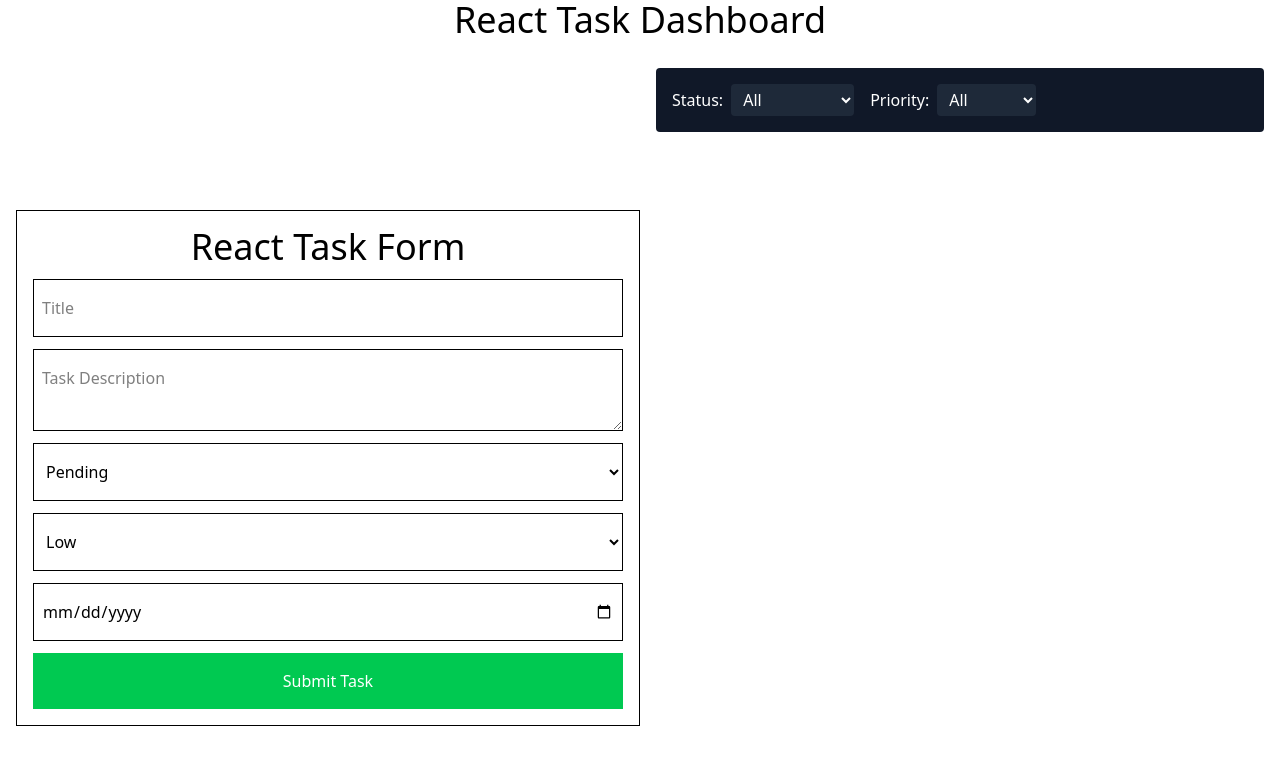
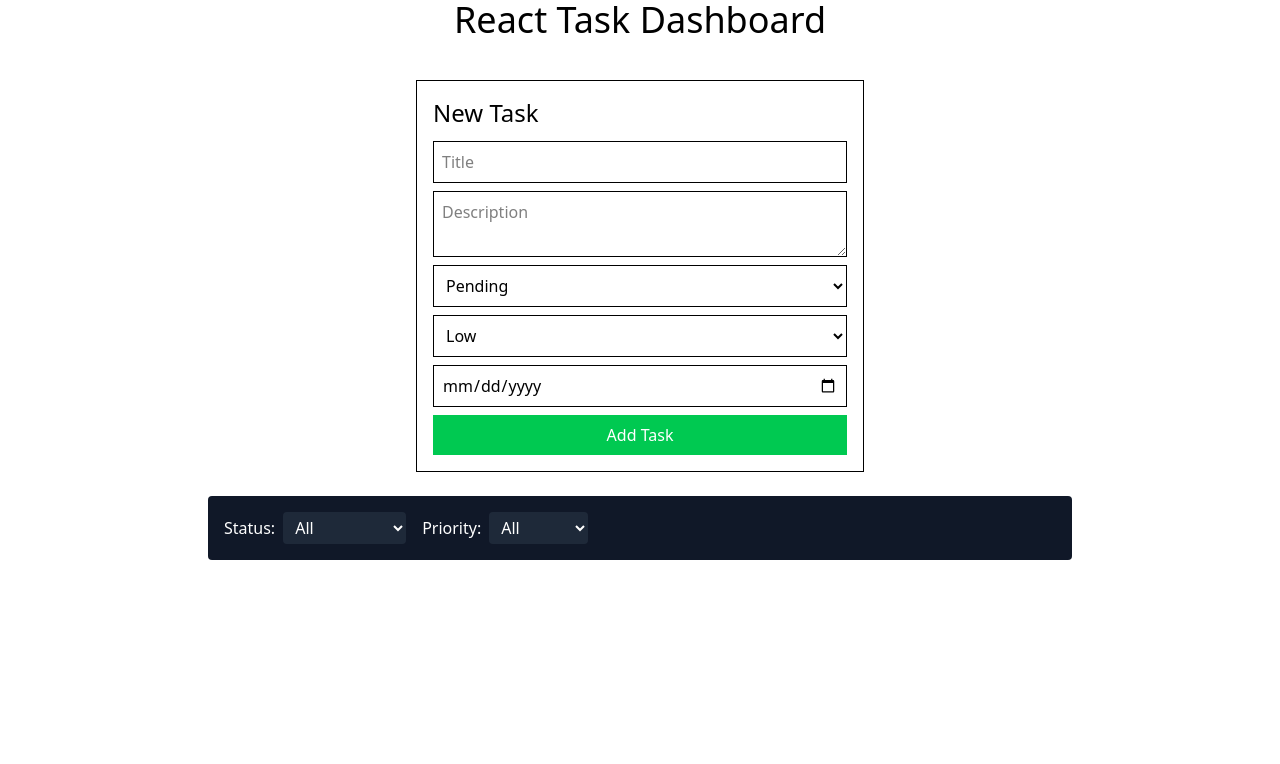
Before and after one commit to KaeTheDev/React-Dashboard-Application, a React (Vite) app: page / in a window 1280 px wide. Shown: the top 764 px of the page. Built offline with nearby package versions, Linux system fonts and the light colour scheme.

Commit message:
Added editing functionality and updated the layout for the components

```diff
--- a/src/App.tsx
+++ b/src/App.tsx
@@ -1,80 +1,201 @@
-import { useEffect, useState } from "react";
+// import { useEffect, useState } from "react";
+// import { TaskForm } from "./components/TaskForm/TaskForm";
+// import { TaskList } from "./components/TaskList/TaskList";
+// import { Dashboard } from "./components/Dashboard/Dashboard";
+// import type { Task, TaskFormData, TaskStatus } from "./types";
+// import { v4 as uuid } from "uuid";
+// import { loadTasksFromLocalStorage } from "./utils/taskUtils";
+// import { deleteTaskFromLocalStorage } from "./utils/taskUtils";
+// import { TaskFilter } from "./components/TaskFilter/TaskFilter";
+
+// function App() {
+//   const [tasks, setTasks] = useState<Task[]>([]);
+//   const [filters, setFilters] = useState<{
+//     status?: TaskStatus;
+//     priority?: "low" | "medium" | "high";
+//   }>({});
+
+//   // Load saved tasks when the page loads
+//   useEffect(() => {
+//     const saved = loadTasksFromLocalStorage();
+//     setTasks(saved);
+//   }, []);
+
+//   const handleTaskSubmit = (task: TaskFormData) => {
+//     // Convert TaskFormData -> Task (with ID)
+//     const newTask: Task = {
+//       ...task,
+//       id: uuid(),
+//     };
+
+//     // Add new task into React state
+//     setTasks((prev) => {
+//       const updatedTasks = [...prev, newTask];
+
+//       localStorage.setItem("tasks", JSON.stringify(updatedTasks));
+
+//       return updatedTasks;
+//     });
+//   };
+
+//   const handleStatusChange = (taskId: string, newStatus: TaskStatus) => {
+//     setTasks((prev) =>
+//       prev.map((t) => (t.id === taskId ? { ...t, status: newStatus } : t))
+//     );
+//   };
+
+//   const handleDelete = (taskId: string) => {
+//     // Delete from localStorage first and get updated tasks
+//     const updatedTasks = deleteTaskFromLocalStorage(taskId);
+
+//     // Update React state
+//     setTasks(updatedTasks);
+//   };
+
+//   // Filter Task before passing to TaskList
+//   const filteredTasks = tasks.filter((task) => {
+//     let matches = true;
+
+//     if (filters.status) {
+//       matches = matches && task.status === filters.status;
+//     }
+//     if (filters.priority) {
+//       matches = matches && task.priority === filters.priority;
+//     }
+
+//     return matches;
+//   });
+
+//   return (
+//     <>
+//       <h1 className="flex justify-center text-4xl mb-3">React Task Dashboard</h1>
+//       <Dashboard>
+//         <div className="md:w-1/2">
+//           <TaskForm onSubmit={handleTaskSubmit} />
+//         </div>
+
+//         <div className="md:w-1/2 flex flex-col gap-4">
+//           <TaskFilter
+//             onFilterChange={(newFilters) =>
+//               setFilters((prev) => ({ ...prev, ...newFilters }))
+//             }
+//           />
+//           <TaskList
+//             tasks={filteredTasks}
+//             onStatusChange={handleStatusChange}
+//             onDelete={handleDelete}
+//           />
+//         </div>
+//       </Dashboard>
+//     </>
+//   );
+// }
+
+// export default App;
+
+// import { useState, useEffect } from "react";
+// import { TaskForm } from "./components/TaskForm/TaskForm";
+// import { TaskList } from "./components/TaskList/TaskList";
+// import type { Task, TaskStatus } from "./types";
+// import { loadTasksFromLocalStorage, deleteTaskFromLocalStorage} from "./utils/taskUtils";
+
+// function App() {
+//   const [tasks, setTasks] = useState<Task[]>([]);
+//   const [editingTask, setEditingTask] = useState<Task | null>(null);
+
+//   useEffect(() => {
+//     setTasks(loadTasksFromLocalStorage());
+//   }, []);
+
+//   const handleSubmit = (task: Task) => {
+//     if (editingTask) {
+//       // Update task
+//       setTasks(prev => prev.map(t => t.id === task.id ? task : t));
+//       setEditingTask(null);
+//     } else {
+//       // Add task
+//       setTasks(prev => [...prev, task]);
+//     }
+//   };
+
+//   const handleStatusChange = (taskId: string, status: TaskStatus) => {
+//     setTasks(prev => prev.map(t => t.id === taskId ? { ...t, status } : t));
+//   };
+
+//   const handleDelete = (taskId: string) => {
+//     const updated = deleteTaskFromLocalStorage(taskId);
+//     setTasks(updated);
+//   };
+
+//   const handleEdit = (task: Task) => setEditingTask(task);
+
+//   return (
+//     <div className="flex flex-col items-center">
+//       <TaskForm onSubmit={handleSubmit} initialData={editingTask || undefined} />
+//       <TaskList tasks={tasks} onStatusChange={handleStatusChange} onDelete={handleDelete} onEdit={handleEdit} />
+//     </div>
+//   );
+// }
+
+// export default App;
+
+import { useState, useEffect } from "react";
 import { TaskForm } from "./components/TaskForm/TaskForm";
 import { TaskList } from "./components/TaskList/TaskList";
 import { Dashboard } from "./components/Dashboard/Dashboard";
-import type { Task, TaskFormData, TaskStatus } from "./types";
-import { v4 as uuid } from "uuid";
-import { loadTasksFromLocalStorage } from "./utils/taskUtils";
-import { deleteTaskFromLocalStorage } from "./utils/taskUtils";
 import { TaskFilter } from "./components/TaskFilter/TaskFilter";
+import type { Task, TaskStatus } from "./types";
+import { loadTasksFromLocalStorage, deleteTaskFromLocalStorage } from "./utils/taskUtils";
 
 function App() {
   const [tasks, setTasks] = useState<Task[]>([]);
-  const [filters, setFilters] = useState<{
-    status?: TaskStatus;
-    priority?: "low" | "medium" | "high";
-  }>({});
+  const [editingTask, setEditingTask] = useState<Task | null>(null);
+  const [filters, setFilters] = useState<{ status?: TaskStatus; priority?: 'low' | 'medium' | 'high' }>({});
 
-  // Load saved tasks when the page loads
   useEffect(() => {
-    const saved = loadTasksFromLocalStorage();
-    setTasks(saved);
+    setTasks(loadTasksFromLocalStorage());
   }, []);
 
-  const handleTaskSubmit = (task: TaskFormData) => {
-    // Convert TaskFormData -> Task (with ID)
-    const newTask: Task = {
-      ...task,
-      id: uuid(),
-    };
-
-    // Add new task into React state
-    setTasks((prev) => {
-      const updatedTasks = [...prev, newTask];
-
-      localStorage.setItem("tasks", JSON.stringify(updatedTasks));
-
-      return updatedTasks;
-    });
+  // Handle create/edit
+  const handleSubmit = (task: Task) => {
+    if (editingTask) {
+      setTasks(prev => prev.map(t => t.id === task.id ? task : t));
+      setEditingTask(null);
+    } else {
+      setTasks(prev => [...prev, task]);
+    }
   };
 
-  const handleStatusChange = (taskId: string, newStatus: TaskStatus) => {
-    setTasks((prev) =>
-      prev.map((t) => (t.id === taskId ? { ...t, status: newStatus } : t))
-    );
+  const handleStatusChange = (taskId: string, status: TaskStatus) => {
+    setTasks(prev => prev.map(t => t.id === taskId ? { ...t, status } : t));
   };
 
   const handleDelete = (taskId: string) => {
-    // Delete from localStorage first and get updated tasks
-    const updatedTasks = deleteTaskFromLocalStorage(taskId);
-
-    // Update React state
-    setTasks(updatedTasks);
+    const updated = deleteTaskFromLocalStorage(taskId);
+    setTasks(updated);
   };
 
-  // Filter Task before passing to TaskList
-  const filteredTasks = tasks.filter((task) => {
+  const handleEdit = (task: Task) => setEditingTask(task);
+
+  // Apply filters
+  const filteredTasks = tasks.filter(task => {
     let matches = true;
-
-    if (filters.status) {
-      matches = matches && task.status === filters.status;
-    }
-    if (filters.priority) {
-      matches = matches && task.priority === filters.priority;
-    }
-
+    if (filters.status) matches = matches && task.status === filters.status;
+    if (filters.priority) matches = matches && task.priority === filters.priority;
     return matches;
   });
 
   return (
     <>
-      <h1 className="flex justify-center text-4xl mb-3">React Task Dashboard</h1>
+      <h1 className="flex justify-center text-4xl mb-6">React Task Dashboard</h1>
       <Dashboard>
-        <div className="md:w-1/2">
-          <TaskForm onSubmit={handleTaskSubmit} />
+        {/* Form Column */}
+        <div className="w-full max-w-4xl mx-auto">
+          <TaskForm onSubmit={handleSubmit} initialData={editingTask || undefined} />
         </div>
 
-        <div className="md:w-1/2 flex flex-col gap-4">
+        {/* List Column */}
+        <div className="w-full max-w-4xl mx-auto flex flex-col gap-4">
           <TaskFilter
             onFilterChange={(newFilters) =>
               setFilters((prev) => ({ ...prev, ...newFilters }))
@@ -84,6 +205,7 @@ function App() {
             tasks={filteredTasks}
             onStatusChange={handleStatusChange}
             onDelete={handleDelete}
+            onEdit={handleEdit}
           />
         </div>
       </Dashboard>
--- a/src/components/Dashboard/Dashboard.tsx
+++ b/src/components/Dashboard/Dashboard.tsx
@@ -3,7 +3,7 @@ import type { DashboardProps } from "../../types";
 
 export const Dashboard: React.FC<DashboardProps> = ({ children }) => {
     return (
-      <div className="p-4 flex flex-col md:flex-row gap-4">
+      <div className="p-4 flex flex-col gap-6 w-full max-w-4xl mx-auto">
         {children}
       </div>
     );
--- a/src/components/TaskForm/TaskForm.tsx
+++ b/src/components/TaskForm/TaskForm.tsx
@@ -1,14 +1,9 @@
-import React from "react";
-import { useState } from "react";
-import type { TaskFormData, TaskFormProps, Task } from "../../types";
-import { saveTaskToLocalStorage } from "../../utils/taskUtils";
+import React, { useState, useEffect } from "react";
+import type { TaskFormProps, TaskFormData, Task } from "../../types";
 import { v4 as uuid } from "uuid";
+import { saveTaskToLocalStorage, updateTaskInLocalStorage } from "../../utils/taskUtils";
 
-export const TaskForm: React.FC<TaskFormProps> = ({
-  onSubmit,
-  initialData,
-}) => {
-  // Using an object to capture all form data with useState
+export const TaskForm: React.FC<TaskFormProps> = ({ onSubmit, initialData }) => {
   const [formData, setFormData] = useState<TaskFormData>({
     title: "",
     description: "",
@@ -17,64 +12,63 @@ export const TaskForm: React.FC<TaskFormProps> = ({
     dueDate: "",
   });
 
-  // handleChange event handler for information
-  // HTMLInputElement | HTMLSelectElement | HTMLTextAreaElement means this handler can handle inputs, selects, or textareas — all the elements in your form.
-  // TypeScript would complain without this when you try to access e.target.value or e.target.name
-  const handleChange = (
-    e: React.ChangeEvent<
-      HTMLInputElement | HTMLSelectElement | HTMLTextAreaElement
-    >
-  ) => {
-    const target = e.target as
-      | HTMLInputElement
-      | HTMLTextAreaElement
-      | HTMLSelectElement;
-    // destructure the name and value
-    const { name, value } = target;
-    setFormData((prev) => ({
-      ...prev,
-      [name]: value,
-    }));
+  // Prefill form if editing
+  useEffect(() => {
+    if (initialData) {
+      setFormData({
+        title: initialData.title,
+        description: initialData.description,
+        status: initialData.status,
+        priority: initialData.priority,
+        dueDate: initialData.dueDate,
+      });
+    }
+  }, [initialData]);
+
+  const handleChange = (e: React.ChangeEvent<HTMLInputElement | HTMLSelectElement | HTMLTextAreaElement>) => {
+    const { name, value } = e.target;
+    setFormData(prev => ({ ...prev, [name]: value }));
   };
 
   const handleSubmit = (e: React.FormEvent) => {
     e.preventDefault();
 
-    const taskWithId: Task = {
-      ...formData,
-      id: uuid()
+    let task: Task;
+    if (initialData) {
+      // EDIT
+      task = { ...initialData, ...formData };
+      updateTaskInLocalStorage(task);
+    } else {
+      // CREATE
+      task = { ...formData, id: uuid() };
+      saveTaskToLocalStorage(task);
     }
 
-    const updatedTasks = saveTaskToLocalStorage(taskWithId);
+    onSubmit(task);
 
-    onSubmit(taskWithId);
-    setFormData({ title: "", description: "", status: "pending", priority: "low", dueDate: ""});
-    console.log("Task saved!", updatedTasks);
+    // Reset form only for create mode
+    if (!initialData) {
+      setFormData({ title: "", description: "", status: "pending", priority: "low", dueDate: "" });
+    }
   };
 
   return (
-    <div className="h-screen flex justify-center items-center">
-    <form onSubmit={handleSubmit} className="flex flex-col w-200 border border-solid px-4 py-4">
-    <h1 className="flex justify-center text-4xl mb-3">React Task Form</h1>
-        <input name="title" value={formData.title} onChange={handleChange} placeholder="Title" className="px-2 py-4 border border-solid mb-3"/>
-        <textarea name="description" value={formData.description} onChange={handleChange} placeholder="Task Description" className="px-2 py-4 border border-solid mb-3" />
-        <select name="status" value={formData.status} onChange={handleChange} className="px-2 py-4 border border-solid mb-3">
+    <form onSubmit={handleSubmit} className="flex flex-col w-full max-w-md border px-4 py-4 mx-auto">
+      <h1 className="text-2xl mb-3">{initialData ? "Edit Task" : "New Task"}</h1>
+      <input name="title" value={formData.title} onChange={handleChange} placeholder="Title" className="mb-2 p-2 border"/>
+      <textarea name="description" value={formData.description} onChange={handleChange} placeholder="Description" className="mb-2 p-2 border"/>
+      <select name="status" value={formData.status} onChange={handleChange} className="mb-2 p-2 border">
         <option value="pending">Pending</option>
         <option value="in-progress">In-Progress</option>
         <option value="completed">Completed</option>
       </select>
-
-        <select name="priority" value={formData.priority} onChange={handleChange} className="px-2 py-4 border border-solid mb-3">
+      <select name="priority" value={formData.priority} onChange={handleChange} className="mb-2 p-2 border">
         <option value="low">Low</option>
         <option value="medium">Medium</option>
         <option value="high">High</option>
       </select>
-        <input name="dueDate" type="date" value={formData.dueDate} onChange={handleChange} className="px-2 py-4 border border-solid mb-3"/>
-      <button type="submit" className="bg-green-500 hover:bg-green-700 text-white px-2 py-4">Submit Task</button>
+      <input name="dueDate" type="date" value={formData.dueDate} onChange={handleChange} className="mb-2 p-2 border"/>
+      <button type="submit" className="bg-green-500 text-white p-2">{initialData ? "Update Task" : "Add Task"}</button>
     </form>
-    </div>
   );
 };
-
-// COMPONENT NOTES
-// Implement initialData for edit
--- a/src/components/TaskList/TaskList.tsx
+++ b/src/components/TaskList/TaskList.tsx
@@ -5,7 +5,8 @@ import { TaskItem } from "./TaskItem";
 export const TaskList: React.FC<TaskListProps> = ({
     tasks,
     onStatusChange,
-    onDelete
+    onDelete,
+    onEdit
 }) => {
     return (
         <div className="flex flex-col gap-4">
@@ -15,6 +16,7 @@ export const TaskList: React.FC<TaskListProps> = ({
                 task={task}
                 onStatusChange={onStatusChange}
                 onDelete={onDelete}
+                onEdit={onEdit}
                 />
             ))}
         </div>
```
Also changed, not shown: src/types/index.ts (+6 -5 lines). Lines whose indentation alone changed are shown as unchanged.
